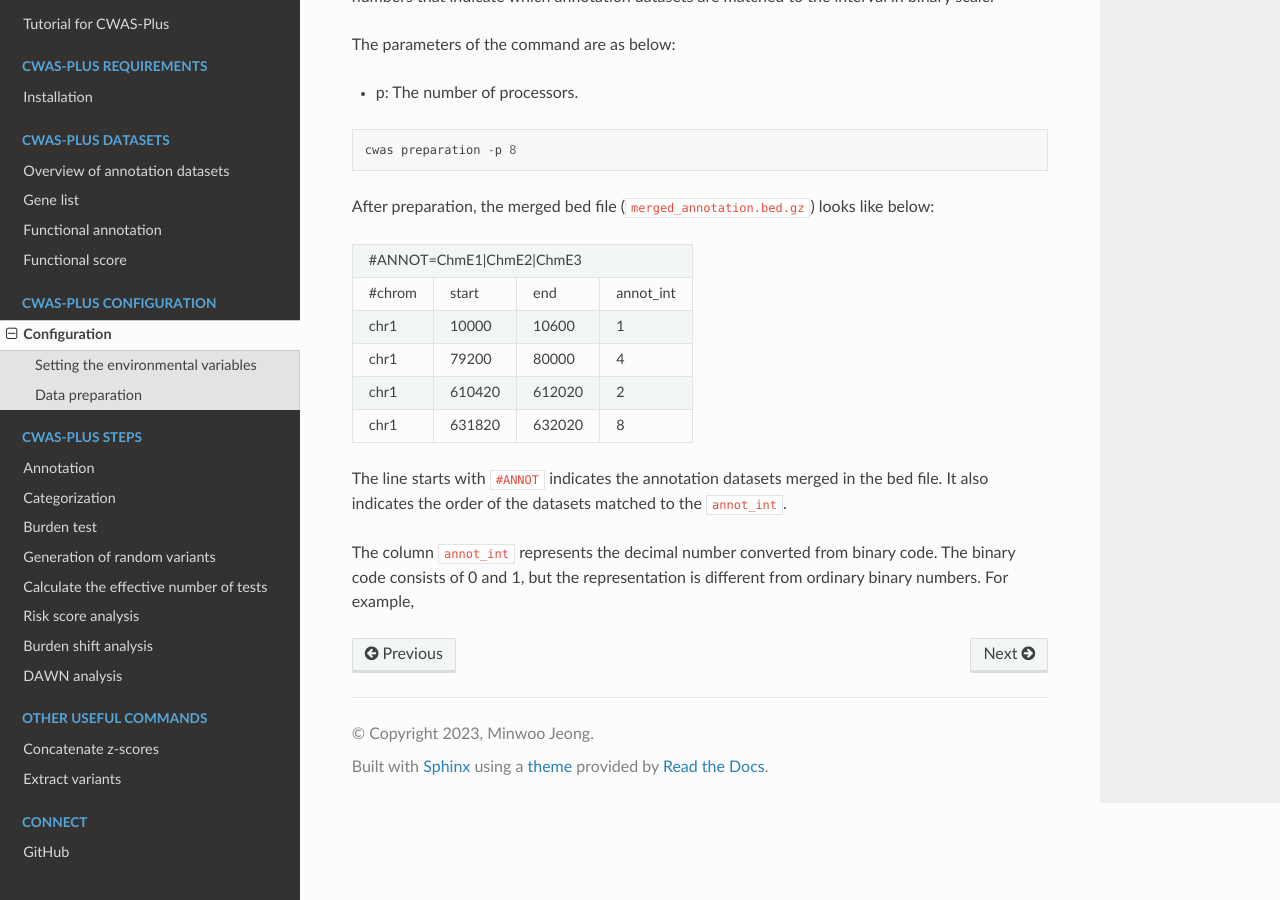
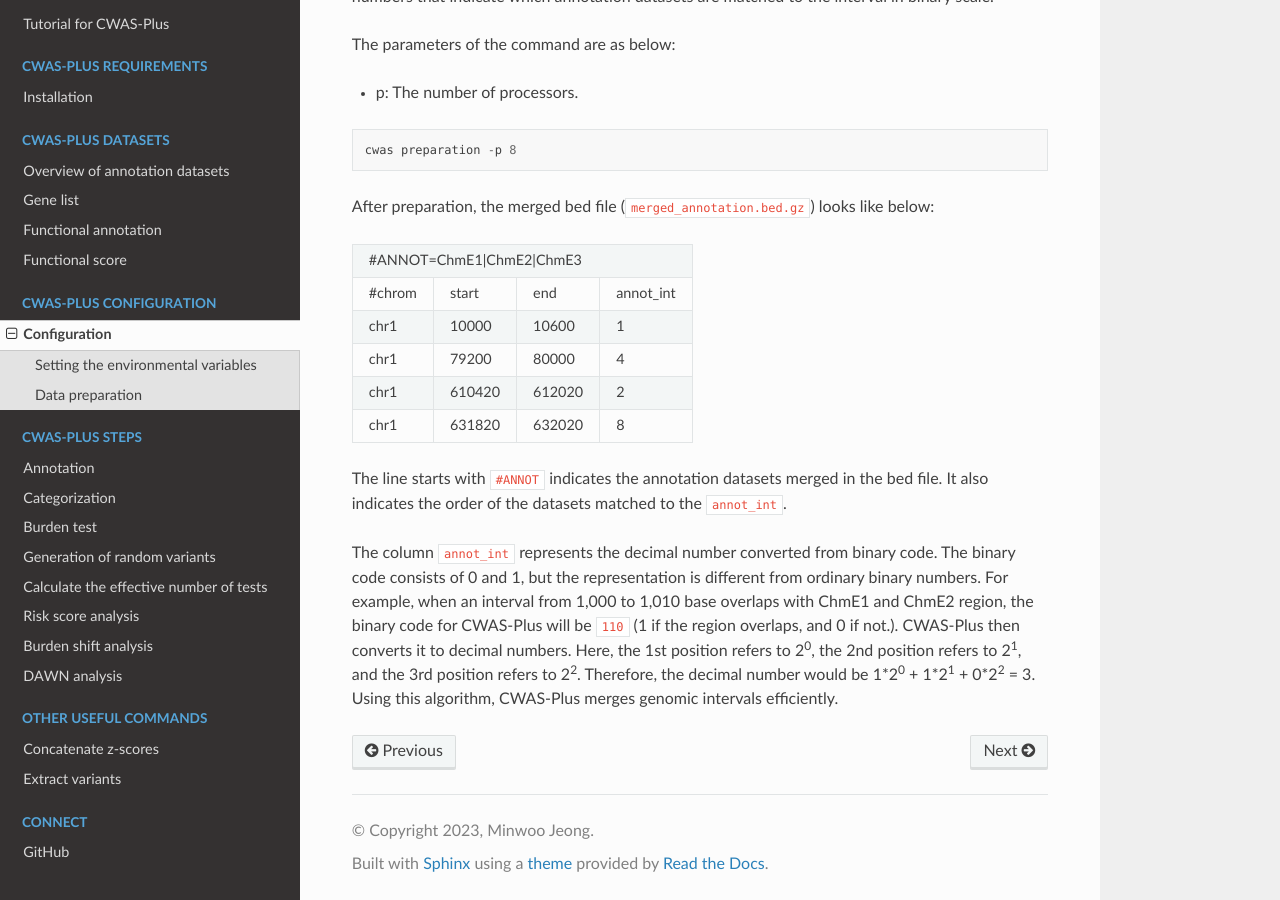
Before and after one commit to joonan-lab/cwas, a Sphinx documentation site: the page built from docs/config/configuration.rst, in a window 1280 px wide and 900 px high, scrolled down 1461 px. Built offline with Sphinx 7.4.7 and the Read the Docs theme 2.0.0, drawn with Linux system fonts in a browser that asks for light colours.

Commit message:
Update configuration.rst

```diff
--- a/docs/config/configuration.rst
+++ b/docs/config/configuration.rst
@@ -68,4 +68,4 @@ After preparation, the merged bed file (``merged_annotation.bed.gz``) looks like
 
 The line starts with ``#ANNOT`` indicates the annotation datasets merged in the bed file. It also indicates the order of the datasets matched to the ``annot_int``.
 
-The column ``annot_int`` represents the decimal number converted from binary code. The binary code consists of 0 and 1, but the representation is different from ordinary binary numbers. For example,
+The column ``annot_int`` represents the decimal number converted from binary code. The binary code consists of 0 and 1, but the representation is different from ordinary binary numbers. For example, when an interval from 1,000 to 1,010 base overlaps with ChmE1 and ChmE2 region, the binary code for CWAS-Plus will be ``110`` (1 if the region overlaps, and 0 if not.). CWAS-Plus then converts it to decimal numbers. Here, the 1st position refers to 2\ :sup:`0`, the 2nd position refers to 2\ :sup:`1`, and the 3rd position refers to 2\ :sup:`2`. Therefore, the decimal number would be 1*2\ :sup:`0` + 1*2\ :sup:`1` + 0*2\ :sup:`2` = 3. Using this algorithm, CWAS-Plus merges genomic intervals efficiently.
```
